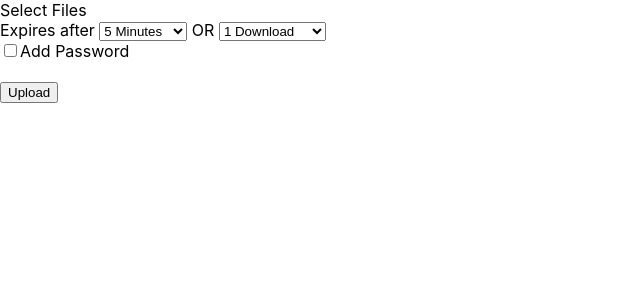
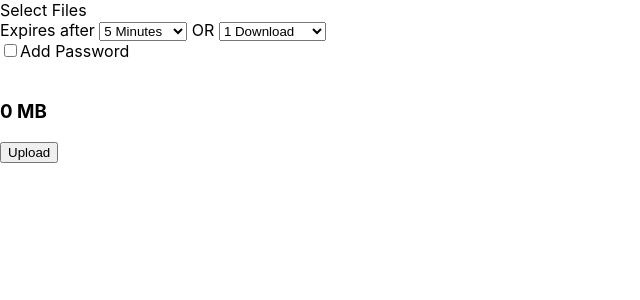
Before and after one commit to manosriram/filebound, a React (Create React App) app in the folder client/: page / in a window 1280 px wide. Shown: the top 300 px of the page, without its empty margins (0-640 px from the left). Built offline with nearby package versions, Linux system fonts and the light colour scheme.

Commit message:
Add Total file size.

```diff
--- a/client/src/Components/FileUpload.jsx
+++ b/client/src/Components/FileUpload.jsx
@@ -3,6 +3,7 @@ import axios from "axios";
 import "./App.css";
 import URL from "./URL";
 import { useLocation } from "react-router-dom";
+var sz = 0;
 
 const bytesToMegaBytes = bytes => {
     return (bytes / (1024 * 1024)).toFixed(3);
@@ -25,6 +26,7 @@ const FileUpload = () => {
         fileList = e.target.files;
         for (let t = 0; t < e.target.files.length; ++t) {
             setFile(file => [...file, fileList[t]]);
+            sz += e.target.files[t].size;
         }
     };
 
@@ -58,6 +60,7 @@ const FileUpload = () => {
 
     const deleteFile = inn => {
         setFile(file.filter(ff => ff.lastModified != inn));
+        sz -= file.filter(ff => ff.lastModified == inn)[0].size;
     };
 
     const clearPass = () => {
@@ -145,6 +148,8 @@ const FileUpload = () => {
                     />
                 )}
                 <br />
+
+                <h3>{sz == 0.000 ? 0 : bytesToMegaBytes(sz)} MB</h3>
                 <input type="submit" value="Upload" />
             </form>
         </Fragment>
```
